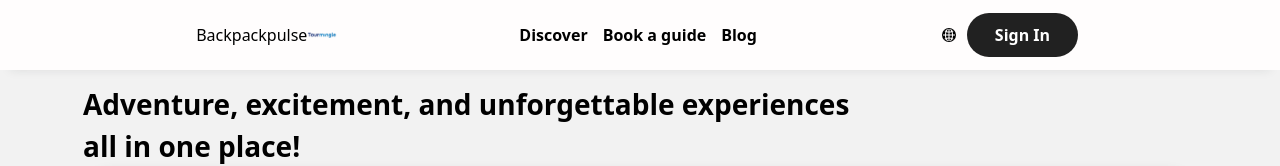
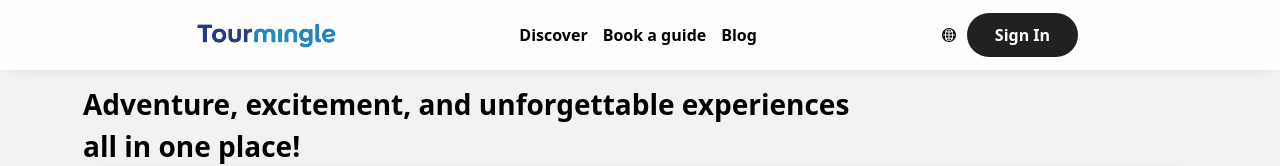
Before and after one commit to suryamani1kumar/frontend, a Next.js app: page / in a window 1280 px wide. Shown: the top 166 px of the page. Built offline with nearby package versions, Linux system fonts and the light colour scheme; no server answers.

Commit message:
Update Header.js

```diff
--- a/src/components/Header/Header.js
+++ b/src/components/Header/Header.js
@@ -61,9 +61,8 @@ const Header = () => {
           }
         >
           <Link href={"/"}>
-            <p className="text-xl font-bold">Backpackpulse</p>
+            <Image src={"/logo.png"} alt="logo" width={150} height={40} />
           </Link>
-          <Image src={"/logo.png"} alt="logo" width={30} height={30} />
         </div>
         {device === "Desktop" && (
           <ul className={styles?.desktop_menu_item}>
@@ -101,9 +100,8 @@ const Header = () => {
           <div className={styles.menu_container}>
             <div className={styles.menu_header}>
               <Link href={"/"}>
-                <p className="text-xl font-bold">Backpackpulse</p>
+                <Image src={"/logo.png"} alt="logo" width={30} height={30} />
               </Link>
-              <Image src={"/logo.png"} alt="logo" width={30} height={30} />
               <span className={styles.close_btn} onClick={toggleDrawerOff}>
                 &times;
               </span>
```
